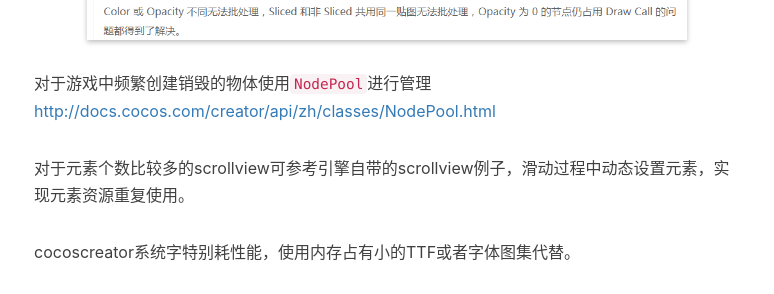
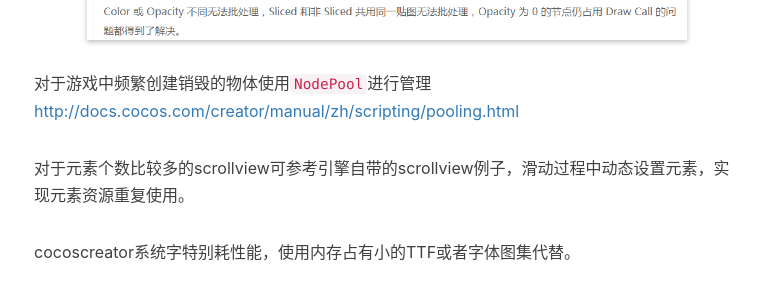
Before and after one commit to huangx916/huangx916.github.io, a Jekyll site: the page built from _posts/2018-12-04-cocos.markdown, in a window 1280 px wide and 900 px high, scrolled down 6188 px. Shown: the part 159-453 px from the top of the window, without its empty margins (231-1005 px from the left). Built offline with Jekyll 4.4.1, drawn with Linux system fonts in a browser that asks for light colours; nearby versions of some CDN libraries; comment, search, counter and statistics services are not loaded; some of the changed lines change nothing that is shown.

Commit message:
Update 2018-12-04-cocos.markdown

```diff
--- a/_posts/2018-12-04-cocos.markdown
+++ b/_posts/2018-12-04-cocos.markdown
@@ -106,7 +106,7 @@ B B C B B
 cocoscreator v1.x版本还需注意的是Color或Opacity不同无法批处理，Sliced和非Sliced共用同一贴图无法批处理，Opacity为0的节点仍占用drawcall，使用系统字体的Label无法批处理等。其中某些已在后续版本中修复
 <img class="shadow" src="/img/in-post/cocos/5.png" width="600">
 
-对于游戏中频繁创建销毁的物体使用`NodePool`进行管理[http://docs.cocos.com/creator/api/zh/classes/NodePool.html](http://docs.cocos.com/creator/api/zh/classes/NodePool.html)
+对于游戏中频繁创建销毁的物体使用`NodePool`进行管理[http://docs.cocos.com/creator/manual/zh/scripting/pooling.html](http://docs.cocos.com/creator/manual/zh/scripting/pooling.html)
 
 对于元素个数比较多的scrollview可参考引擎自带的scrollview例子，滑动过程中动态设置元素，实现元素资源重复使用。
 
```
